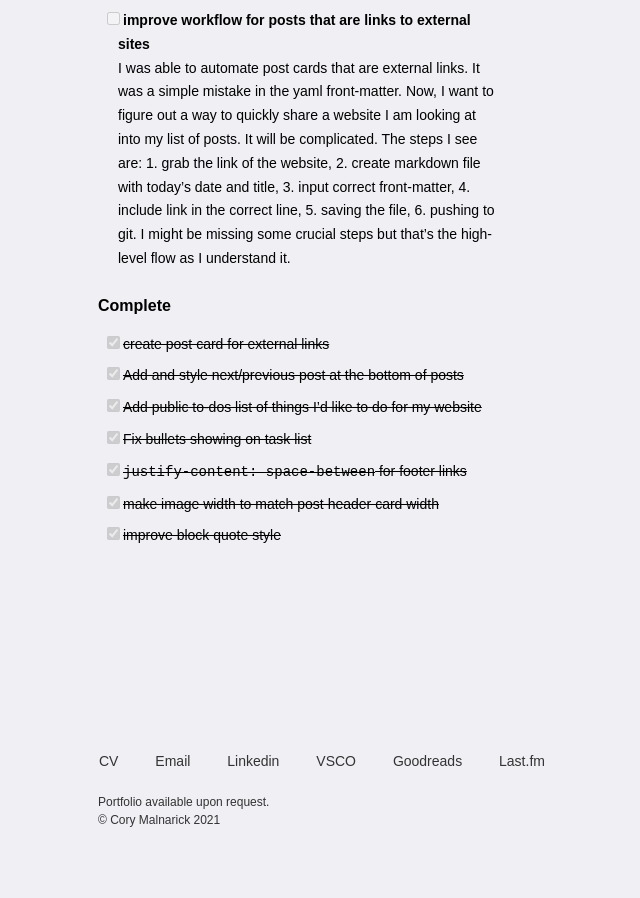
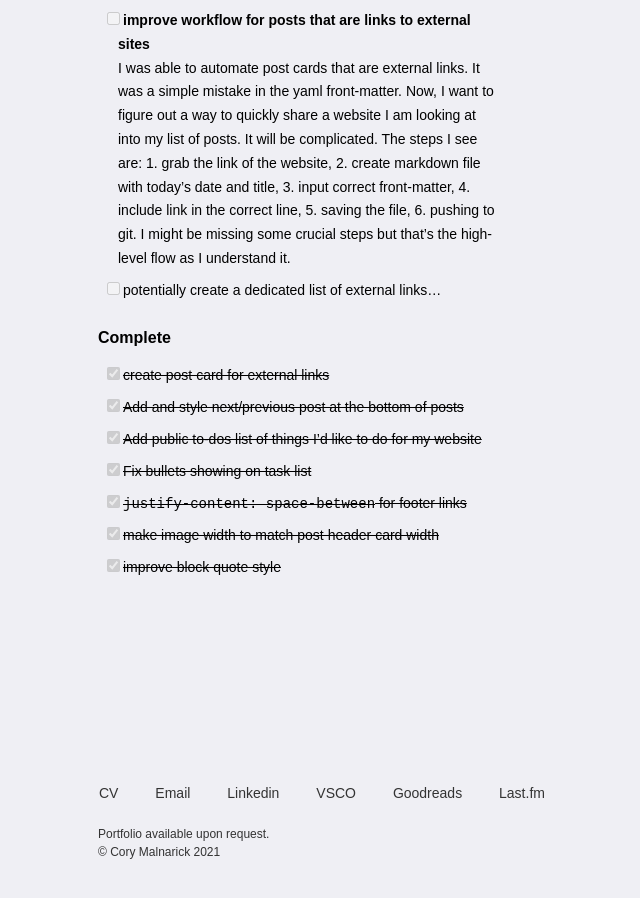
Before and after one commit to foundmonster/foundmonster.github.io, a Jekyll site: the page built from to-dos.md, in a window 1280 px wide and 900 px high, scrolled down 1194 px. Shown: the whole window, without its empty margins (318-958 px from the left). Built offline with Jekyll 4.4.1, drawn with Linux system fonts in a browser that asks for light colours; some web fonts are replaced; before the commit the page ends 2062 px from its top, so only the background shows below that.

```diff
--- a/to-dos.md
+++ b/to-dos.md
@@ -17,6 +17,7 @@ This one is turning out to be tough! I'm trying to make it so I can use markdown
 - [ ] improve style of external link posts
 - [ ] **improve workflow for posts that are links to external sites**<br>
 I was able to automate post cards that are external links. It was a simple mistake in the yaml front-matter. Now, I want to figure out a way to quickly share a website I am looking at into my list of posts. It will be complicated.  The steps I see are: 1. grab the link of the website, 2. create markdown file with today's date and title, 3. input correct front-matter, 4. include link in the correct line, 5. saving the file, 6. pushing to git. I might be missing some crucial steps but that's the high-level flow as I understand it.
+- [ ] potentially create a dedicated list of external links...
 
 **Complete**
 
```
Also changed, not shown: _posts/_drafts/2022-01-06-external-link-test.md (renamed from _posts/2022-01-06-external-link-test.md, +1 -0 lines), 1 other file.
